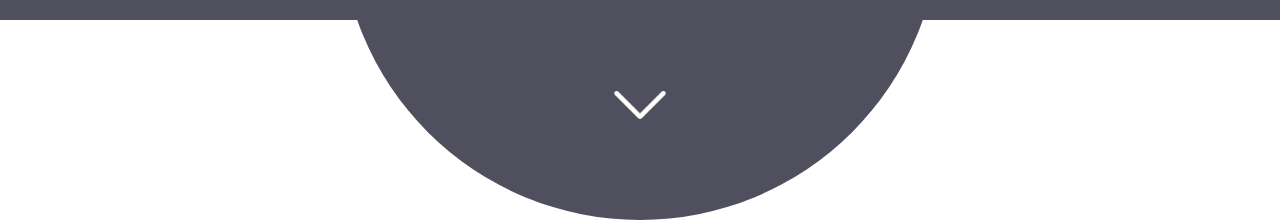
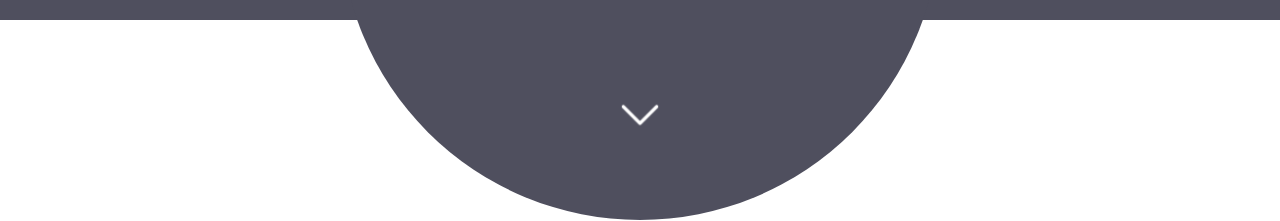
Before and after one commit to joalisson-p-maia/sync360-io-frontend, an Angular app: page / in a window 1280 px wide. Shown: the part 480-701 px from the top of the page. Built offline with nearby package versions, Linux system fonts and the light colour scheme.

Commit message:
refactor: changed width and height of svg, and removed main tag

```diff
--- a/src/app/shared/header/header.component.html
+++ b/src/app/shared/header/header.component.html
@@ -35,8 +35,7 @@
         </div><!--header__subtitle-->
 
         <button class="header__circle">
-            <!--TODO: svg aqui-->
-            <svg width="70" height="70" viewBox="0 0 90 90" fill="none" xmlns="http://www.w3.org/2000/svg" xmlns:xlink="http://www.w3.org/1999/xlink">
+            <svg width="50" height="50" viewBox="0 0 90 90" fill="none" xmlns="http://www.w3.org/2000/svg" xmlns:xlink="http://www.w3.org/1999/xlink">
                 <rect width="90" height="90" fill="url(#pattern0_1_92)"/>
                 <defs>
                 <pattern id="pattern0_1_92" patternContentUnits="objectBoundingBox" width="1" height="1">
@@ -47,8 +46,4 @@
             </svg>
         </button><!--header__circle-->
     </header>
-
-    <main>
-
-    </main>
 </div><!--header__container-->
```
